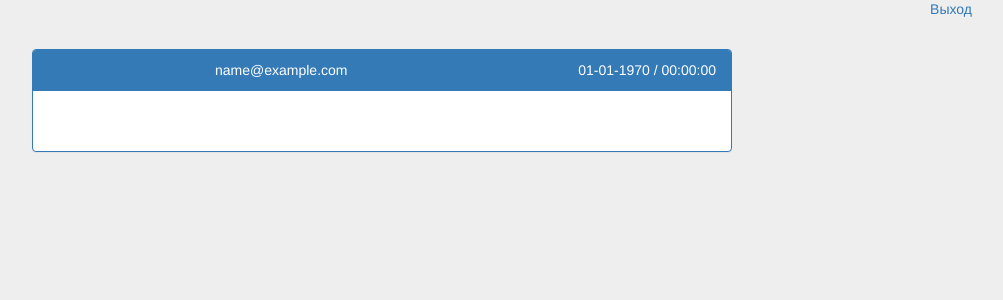
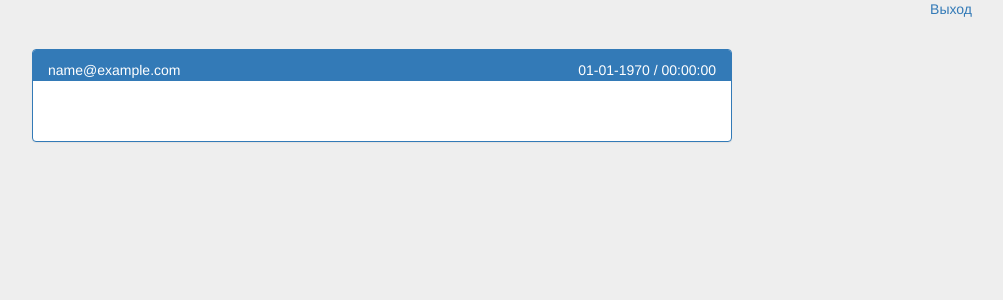
Before and after one commit to 123Lookatme/test, a PHP site: page /index.php?page=1 in a window 1280 px wide. Shown: the part 51-351 px from the top of the page, without its empty margins (238-1241 px from the left). Run offline with PHP 8.4, Linux system fonts and the light colour scheme; the visitor is signed in with stand-in values (Sample User, id 1); some libraries are stand-ins or nearby versions.

Commit message:
styles fix

```diff
--- a/pages/admin.php
+++ b/pages/admin.php
@@ -9,8 +9,8 @@ $result=$result[1];
     <?php for($i=0;$i<count($result);$i++):?>
         <div class="panel panel-primary">
             <div class="panel-heading">
-                <span><strong><?=$result[$i]['theme'];?></strong></span>
-                <span id="center"><?=$result[$i]['mail'];?></span>
+                <span id="center"><strong><?=$result[$i]['theme'];?></strong></span>
+                <span class="left"><?=$result[$i]['mail'];?></span>
                 <span class="right"><?=@date('d-m-Y / H:i:s', $result[$i]['date']);?></span>
             </div>
             <div class="panel-body"><div class="panel-body container_new"><?=$result[$i]['msg'];?></div></div>
@@ -22,7 +22,7 @@ $result=$result[1];
 </div>
 
 <?php if($max_pages>1):?>
-    <ul class="pagination" id="center">
+    <ul class="pagination" id="pag-center">
         <li><a href="<?php $_SERVER['PHP_SELF'];?>?page=1">&laquo;</a></li>
              <?php for($i=1;$i<=$max_pages;$i++):?>
                  <li><a href=<?php $_SERVER['PHP_SELF']?>index.php?page=<?=$i;?>><?=$i;?></a></li>
--- a/styles/style.css
+++ b/styles/style.css
@@ -44,7 +44,7 @@ body {
 }
 .new_container{
     width: 800px;
-    padding: 100px 100px 0px 200px;
+    padding: 100px 100px 0 200px;
 }
 .new_container2{
     width: 1000px;
@@ -55,11 +55,26 @@ body {
     margin-left: 18%;
     margin-top: 50px;
 }
+.left{
+    float: left;
+    display:inline-block;
+    width: 150px;
+    overflow: hidden;
+    word-wrap: break-word;
+
+}
 #center{
-    margin-left: 25%;
+    padding: 5px 40px;
+    display:inline-block;
+    width: 370px;
+    overflow: hidden;
+    word-wrap: break-word;
+    text-align: center;
+    margin-top: auto;
 }
+
 .right{
-    float: right;;
+    float: right;
 }
 .container_new{
     overflow: hidden;
@@ -70,3 +85,8 @@ body {
 .primary{
     height: 200px;
 }
+#pag-center{
+    display:inline-block;
+    width: inherit;
+    margin-left: 200px;
+}
```
